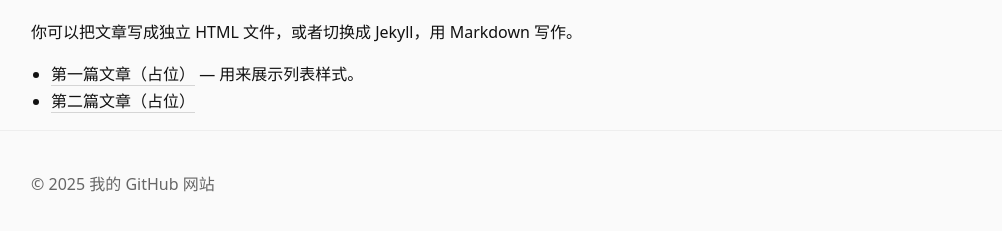
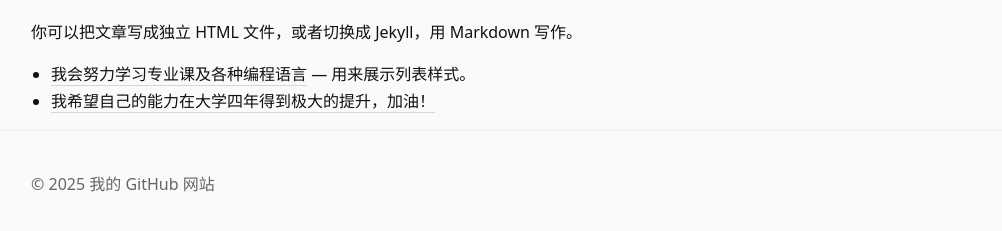
Before and after one commit to jiang-xinrui/jiang-xinrui.github.io, a plain HTML site: page blog.html in a window 1280 px wide. Shown: the part 121-352 px from the top of the page, without its empty margins (139-1141 px from the left). Drawn offline with Linux system fonts and the light colour scheme.

Commit message:
Update blog.html

```diff
--- a/blog.html
+++ b/blog.html
@@ -22,8 +22,8 @@
     <h1>博客</h1>
     <p>你可以把文章写成独立 HTML 文件，或者切换成 Jekyll，用 Markdown 写作。</p>
     <ul>
-      <li><a href="#">第一篇文章（占位）</a> — 用来展示列表样式。</li>
-      <li><a href="#">第二篇文章（占位）</a></li>
+      <li><a href="#">我会努力学习专业课及各种编程语言</a> — 用来展示列表样式。</li>
+      <li><a href="#">我希望自己的能力在大学四年得到极大的提升，加油！</a></li>
     </ul>
   </main>
 
```
